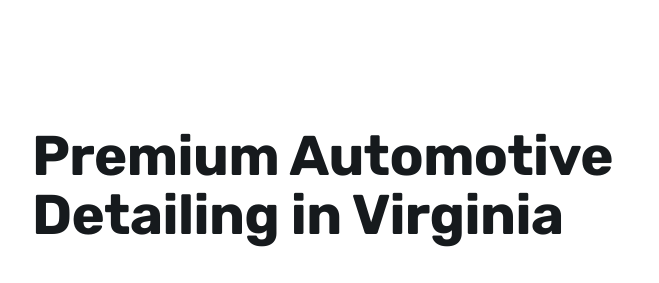
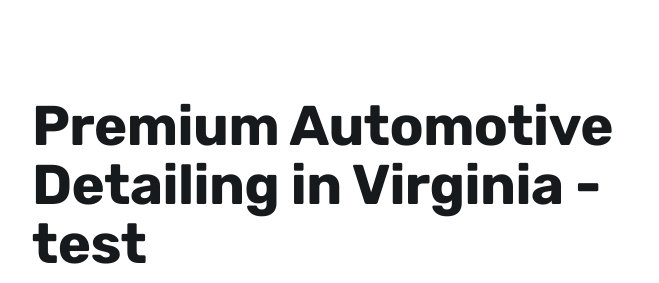
Before and after one commit to jknight4/car-wash-htmlcss-project, a plain HTML site: page src/index.html in a window 1280 px wide. Shown: the part 95-378 px from the top of the page, 0-659 px from the left. Drawn offline with nearby package versions, Linux system fonts and the light colour scheme.

Commit message:
test html change

```diff
--- a/src/index.html
+++ b/src/index.html
@@ -67,7 +67,7 @@
       <section class="section-hero margin-bottom-lg">
         <div class="hero-text-box">
           <h1 class="heading-primary">
-            Premium Automotive Detailing in Virginia
+            Premium Automotive Detailing in Virginia - test
           </h1>
           <p class="hero-description">
             We provide full service automotive detailing services for vehicles
```
